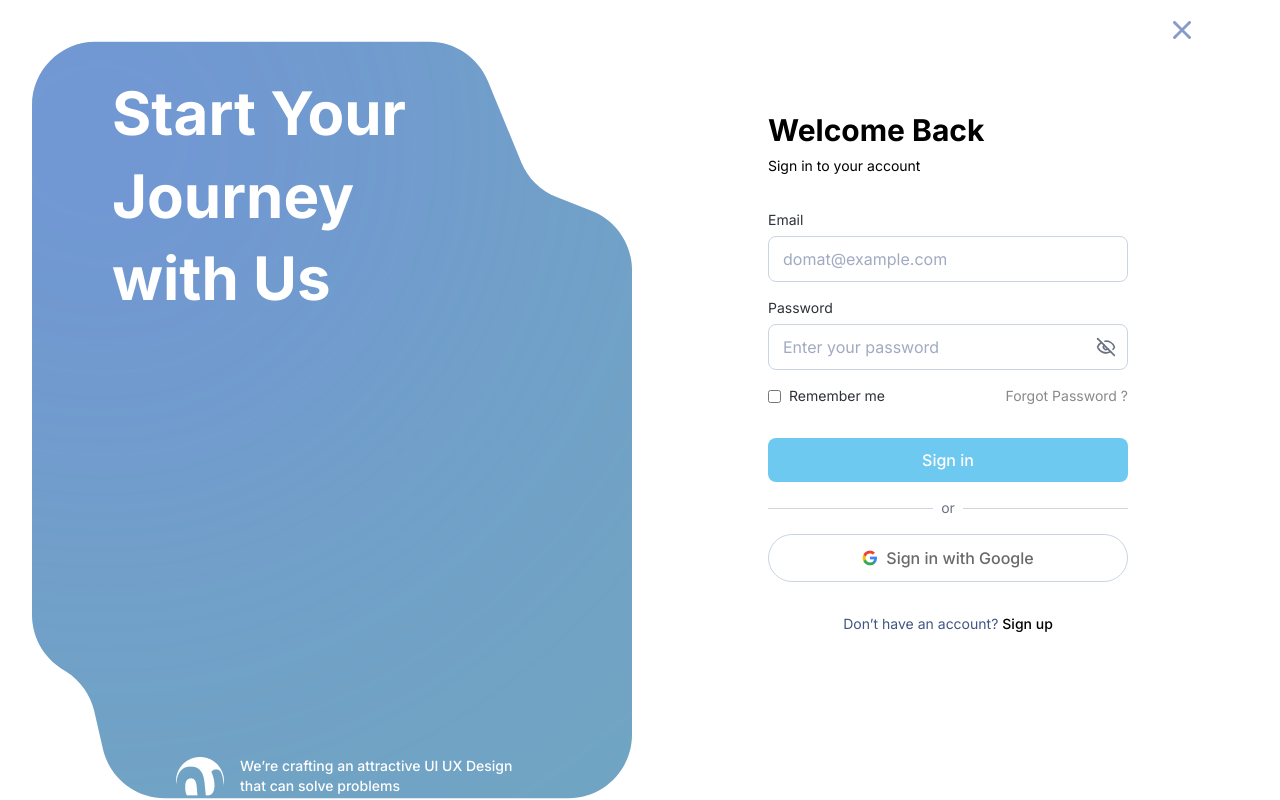
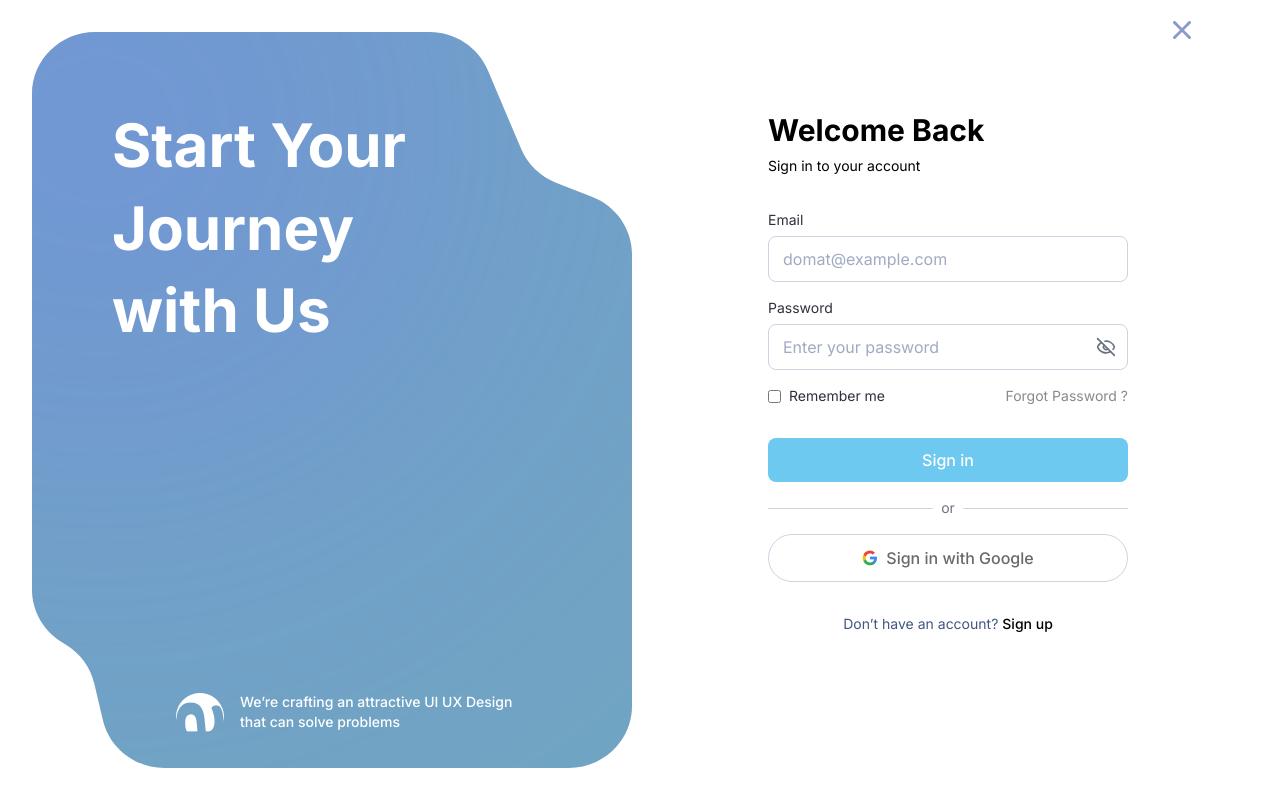
Before and after one commit to nitrocodetech/nitrofood, a Next.js app in the folder admin/: page / in a window 1280 px wide. Built offline with nearby package versions, Linux system fonts and the light colour scheme.

Commit message:
fix: svg size

```diff
--- a/admin/assets/TempSvg.tsx
+++ b/admin/assets/TempSvg.tsx
@@ -1,13 +1,13 @@
 import React from "react";
 
 const CustomSvg: React.FC = () => (
-  <svg
-    width="100%"
-    height="100%"
-    viewBox="0 0 606 764"
-    fill="none"
-    xmlns="http://www.w3.org/2000/svg"
-  >
+ <svg
+  className="w-full h-full"
+  viewBox="0 0 606 764"
+  preserveAspectRatio="none"
+  fill="none"
+  xmlns="http://www.w3.org/2000/svg"
+>
     <path
       d="M0 64.3368C0 28.8046 28.6538 0 64 0H401.243C427.125 0 450.46 15.6712 460.368 39.7076L494.105 121.55C500.748 137.667 513.618 150.381 529.764 156.777L565.465 170.921C589.924 180.61 606 204.35 606 230.777V699.663C606 735.195 577.346 764 542 764H133.947C104.129 764 78.2622 743.301 71.5763 714.089L62.9101 676.227C59.1243 659.686 48.9902 645.32 34.7153 636.257L29.8244 633.151C11.2582 621.364 0 600.83 0 578.755V64.3368Z"
       fill="#71A5C3"
--- a/admin/components/home/login/index.tsx
+++ b/admin/components/home/login/index.tsx
@@ -26,11 +26,11 @@ const LoginPage = () => {
   return (
     <div className=" px-8 h-screen grid grid-cols-2 gap-4">
       {/* Image section */}
-      <div className="h-screen pb-8">
+      <div className="h-screen py-8">
         <div
-          className="relative flex flex-col justify-between my-8 px-20 text-white w-full h-full"
+          className="relative flex flex-col justify-between py-8 px-20 text-white w-full h-full"
         >
-        <div className="absolute left-0 right-0 bottom-0 top-2 -z-10"><CustomSvg/></div>
+        <div className="absolute inset-0 -z-10 w-full h-full"><CustomSvg/></div>
 
           {/* Heading */}
           <div className="mt-10">
```
